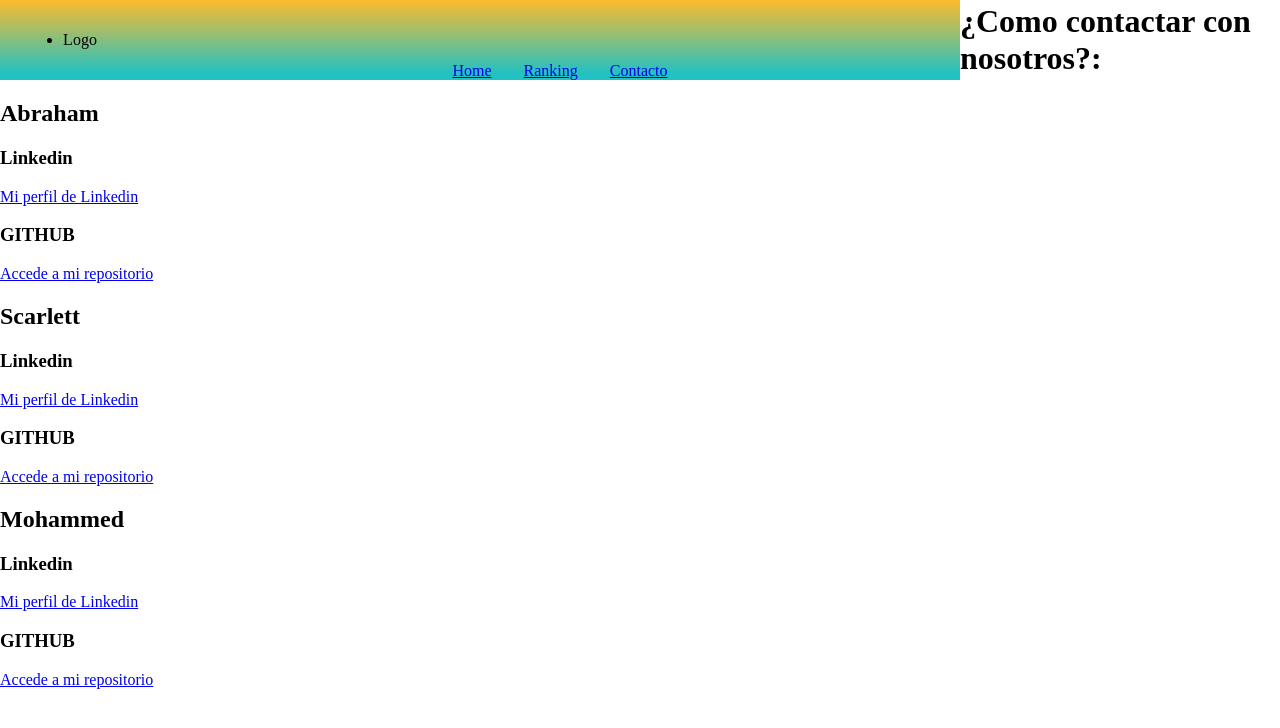
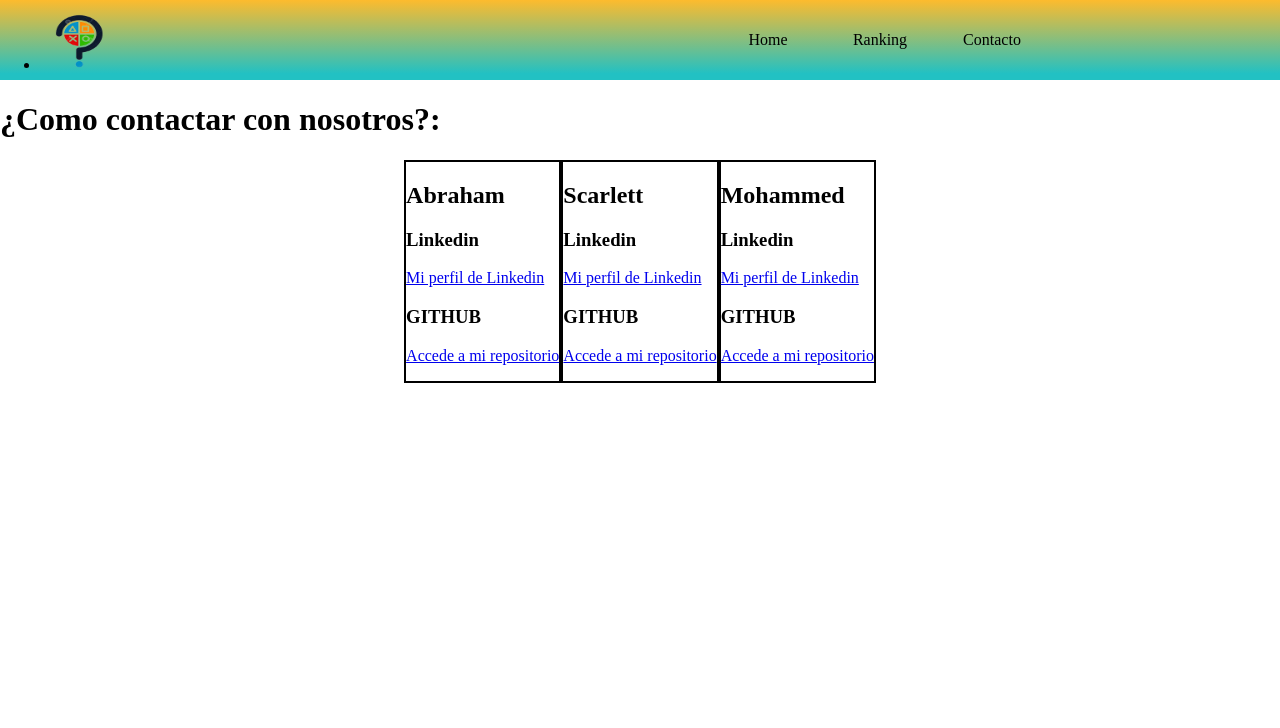
Before and after one commit to zeuspailoff/QuizGame, a website: page assets/templates/contacto.html in a window 1280 px wide. Drawn offline with Linux system fonts and the light colour scheme; files that its build step writes are made by us from their sources.

Commit message:
añadimos cambios a contactos

```diff
--- a/assets/css/styles.css
+++ b/assets/css/styles.css
@@ -97,3 +97,19 @@ a.link-menu:hover {
     background-color:var(--sombreadoHover);
     text-decoration: underline;
 }
+
+/* targetas pagina de contacto */
+
+.targeta{
+    border: 2px solid;
+
+}
+main.contacto{
+    display: flex;
+    justify-content: center;
+    align-items: center;
+}
+.titulo-contacto{
+    align-items: center;
+    justify-content: center;
+}
--- a/assets/templates/contacto.html
+++ b/assets/templates/contacto.html
@@ -15,7 +15,7 @@
     <link rel="mask-icon" href="./assets/recourses/favicon/safari-pinned-tab.svg" color="#5bbad5">
     <meta name="msapplication-TileColor" content="#da532c">
     <meta name="theme-color" content="#ffffff">
-    <link rel="stylesheet" href="./assets/css/styles.css">
+    <link rel="stylesheet" href="../css/styles.css">
 </head>
 
 <body>
@@ -24,41 +24,44 @@
         <nav class="navegador">
             <div class="aling-logo">
                 <ul class="logo">
-                    <li>Logo</li>
+                    <li><img id="logo" src="../recourses/favicon/android-chrome-192x192-removebg-preview.png" alt="">
+                    </li>
                 </ul>
             </div>
             <ul class="menu">
 
-                <li><a href="/index.html">Home</a></li>
-                <li><a href="./ranking.html">Ranking</a></li>
-                <li><a href="./contacto.html">Contacto</a></li>
+                <li><a class="link-menu" href="/index.html">Home</a></li>
+                <li><a class="link-menu" href="./assets/templates/ranking.html">Ranking</a></li>
+                <li><a class="link-menu" href="./assets/templates/contacto.html">Contacto</a></li>
 
             </ul>
         </nav>
-        <h1>¿Como contactar con nosotros?:</h1>
     </header>
-    <main>
-        <section>
+    <h1 class="titulo-contacto">¿Como contactar con nosotros?:</h1>
+    <main class="contacto">
+        <section class="targeta">
             <h2>Abraham</h2>
             <h3>Linkedin</h3>
-                <p><a href="//www.linkedin.com/in/abraham-diaz-580361254/" target="_blank">Mi perfil de Linkedin</a></p>
+            <p><a href="//www.linkedin.com/in/abraham-diaz-580361254/" target="_blank">Mi perfil de Linkedin</a></p>
             <h3>GITHUB</h3>
-                <p><a href="//github.com/zeuspailoff" target="_blank">Accede a mi repositorio</a></p>
+            <p><a href="//github.com/zeuspailoff" target="_blank">Accede a mi repositorio</a></p>
         </section>
 
-        <section>
+        <section class="targeta">
             <h2>Scarlett</h2>
             <h3>Linkedin</h3>
-                <p><a href="https://www.linkedin.com/in/scarlett-santana-5bab06204/" target="_blank">Mi perfil de Linkedin</a></p>
+            <p><a href="https://www.linkedin.com/in/scarlett-santana-5bab06204/" target="_blank">Mi perfil de
+                    Linkedin</a></p>
             <h3>GITHUB</h3>
-                <p><a href="https://github.com/skarsantana" target="_blank">Accede a mi repositorio</a></p>
+            <p><a href="https://github.com/skarsantana" target="_blank">Accede a mi repositorio</a></p>
         </section>
-        <section>
+        <section class="targeta">
             <h2>Mohammed</h2>
             <h3>Linkedin</h3>
-                <p><a href="https://www.linkedin.com/in/mohammed-el-mangadi-05aa931b7/" target="_blank">Mi perfil de Linkedin</a></p>
+            <p><a href="https://www.linkedin.com/in/mohammed-el-mangadi-05aa931b7/" target="_blank">Mi perfil de
+                    Linkedin</a></p>
             <h3>GITHUB</h3>
-                <p><a href="https://github.com/Riyadaram" target="_blank">Accede a mi repositorio</a></p>
+            <p><a href="https://github.com/Riyadaram" target="_blank">Accede a mi repositorio</a></p>
         </section>
     </main>
 
```
